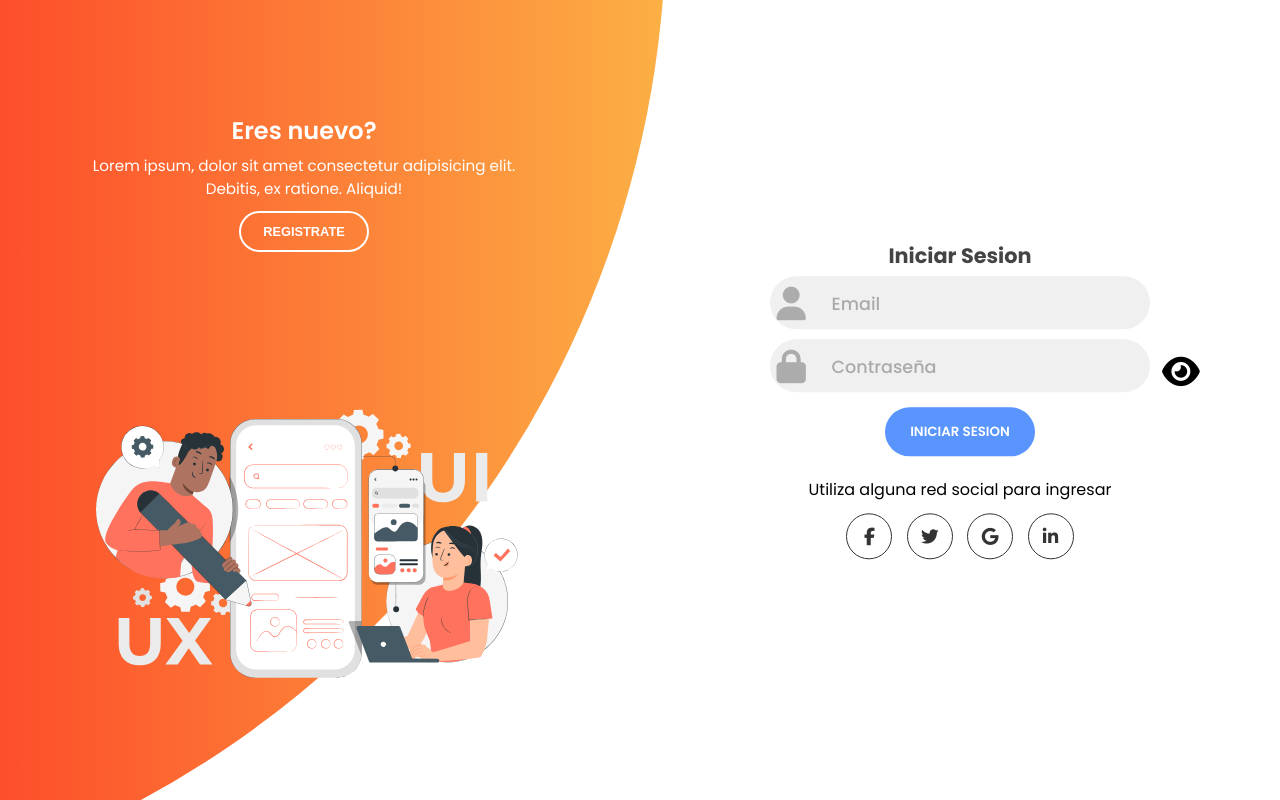
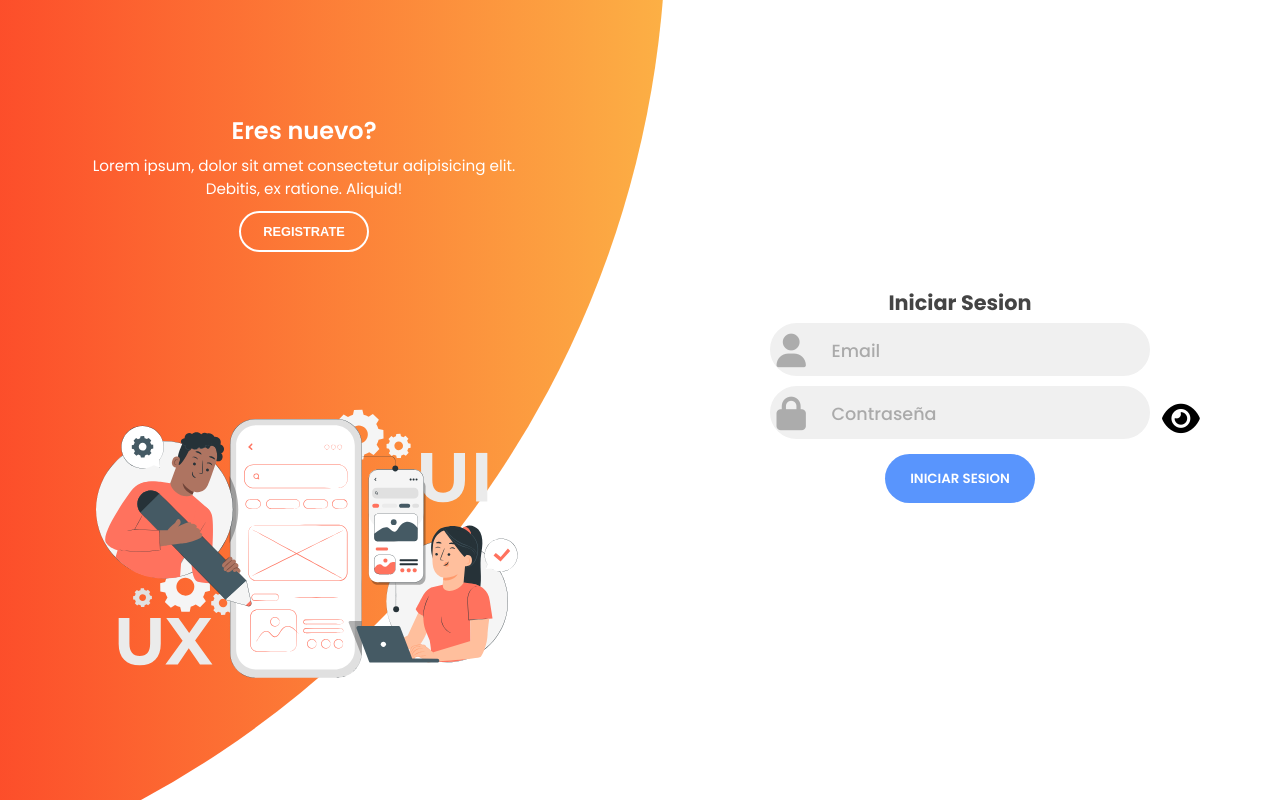
Before and after one commit to MartinOrtega3RL/LoginVite, a React (Vite) app: page /Login in a window 1280 px wide. Built offline with nearby package versions, Linux system fonts and the light colour scheme; what auth0-js would draw is missing.

Commit message:
estructuras de control

```diff
--- a/src/Auth0Config.js
+++ b/src/Auth0Config.js
@@ -1,7 +1,9 @@
+import { urlFrontend } from "./config";
+
 const Ath0Config = {
     domain: "testerun.us.auth0.com",
     clientID: "qsyvSMj1lcb68hl1xJj2D0awZpi6KZuk",
-    redirectUri:"http://localhost:5173/",
+    redirectUri: `${urlFrontend}Home`,
     responseType: "code",
     scope:"openid profile email"
   };
--- a/src/components/Login.jsx
+++ b/src/components/Login.jsx
@@ -1,7 +1,7 @@
 import { useForm } from "react-hook-form";
 import "../assets/Style/Estilo.css";
 import logo from "../assets/log.svg";
-import reg from "../assets/register.jpg";
+import reg from "../assets/register.svg";
 import { useState } from "react";
 import auth0 from "auth0-js";
 import Ath0Config from "../Auth0Config";
@@ -23,13 +23,10 @@ export default function Login() {
   } = useForm();
 
   const [isSignUpMode, setIsSignUpMode] = useState(false);
-  const [errorEmail, setErrorEmail] = useState("");
   const [showPassword, setShowPassword] = useState(false); // Estado para controlar si la contraseña debe mostrarse
 
   const handleSignIn = (data) => {
     const { Email, Contraseña } = data;
-
-    console.log(Email);
 
     webAuth.login(
       {
@@ -39,7 +36,7 @@ export default function Login() {
       },
       (err) => {
         if (err) {
-          console.log("Error al iniciar Sesion en Auth0", err);
+          alert("Usuario o Contraseña no validos", err);
         } else {
           alert("Inicio de sesion Exitoso");
         }
@@ -61,8 +58,6 @@ export default function Login() {
   const handleSignUp = (data) => {
     const { Nombre, Apellido, Cuil, Telefono, Email, Contraseña } = data;
 
-    console.log(data);
-
     webAuth.signup(
       {
         email: Email,
@@ -79,9 +74,6 @@ export default function Login() {
       (err) => {
         if (err) {
           console.error("Error al registrar usuario en Auth0:", err);
-          if (err.code === "invalid_signup") {
-            setErrorEmail("Este email ya Existe");
-          }
         } else {
           alert("Usuario registrado con éxito en Auth0");
           resetSignUp(); // Resetear los datos del formulario de registro después de enviarlos
@@ -137,23 +129,6 @@ export default function Login() {
               </button>
             </div>
             <input type="submit" value="Iniciar Sesion" className="btn solid" />
-            <p className="social-text">
-              Utiliza alguna red social para ingresar
-            </p>
-            <div className="social-media">
-              <a href="#" className="social-icon">
-                <i className="fab fa-facebook-f"></i>
-              </a>
-              <a href="#" className="social-icon">
-                <i className="fab fa-twitter"></i>
-              </a>
-              <a href="#" className="social-icon">
-                <i className="fab fa-google"></i>
-              </a>
-              <a href="#" className="social-icon">
-                <i className="fab fa-linkedin-in"></i>
-              </a>
-            </div>
           </form>
 
           {/* ///////////////////////////////////////////////////// */}
@@ -277,23 +252,6 @@ export default function Login() {
             </div>
             {renderErrorMessage("Contraseña")}
             <input type="submit" className="btn" value="Registrarse" />
-            <p className="social-text">
-              o utiliza una red social para registrarte
-            </p>
-            <div className="social-media">
-              <a href="#" className="social-icon">
-                <i className="fab fa-facebook-f"></i>
-              </a>
-              <a href="#" className="social-icon">
-                <i className="fab fa-twitter"></i>
-              </a>
-              <a href="#" className="social-icon">
-                <i className="fab fa-google"></i>
-              </a>
-              <a href="#" className="social-icon">
-                <i className="fab fa-linkedin-in"></i>
-              </a>
-            </div>
           </form>
         </div>
       </div>
--- a/src/config.js
+++ b/src/config.js
@@ -1,4 +1,4 @@
 
 //Cambiar desde aca las ulrs cuando se hace host o Port :)
 export const urlBackend  = "http://localhost:8080/"
-export const urlFrontend = "http://localhost:5174/"
+export const urlFrontend = "http://localhost:5173/"
--- a/src/container/Home.jsx
+++ b/src/container/Home.jsx
@@ -16,7 +16,7 @@ const Home = () => {
 
   return (
     <>
-      <h1>Juan</h1>
+      <h1>Bienvenido User</h1>
 
       <button onClick={handleSignOut}>Cerrar Sesion</button>
     </>
--- a/src/routes/App.jsx
+++ b/src/routes/App.jsx
@@ -10,8 +10,8 @@ export default function App() {
   return (
     <BrowserRouter>
       <Routes>
-        <Route path="/Login" element={<Login />} />
-        <Route path="/" element={<Home />} />
+        <Route path="/*" element={<Login />} />
+        <Route path="/Home" element={<Home />} />
         {/* Añade más rutas aquí */}
       </Routes>
     </BrowserRouter>
```
Also changed, not shown: src/assets/register.jpg (deleted), src/assets/register.svg (added).
